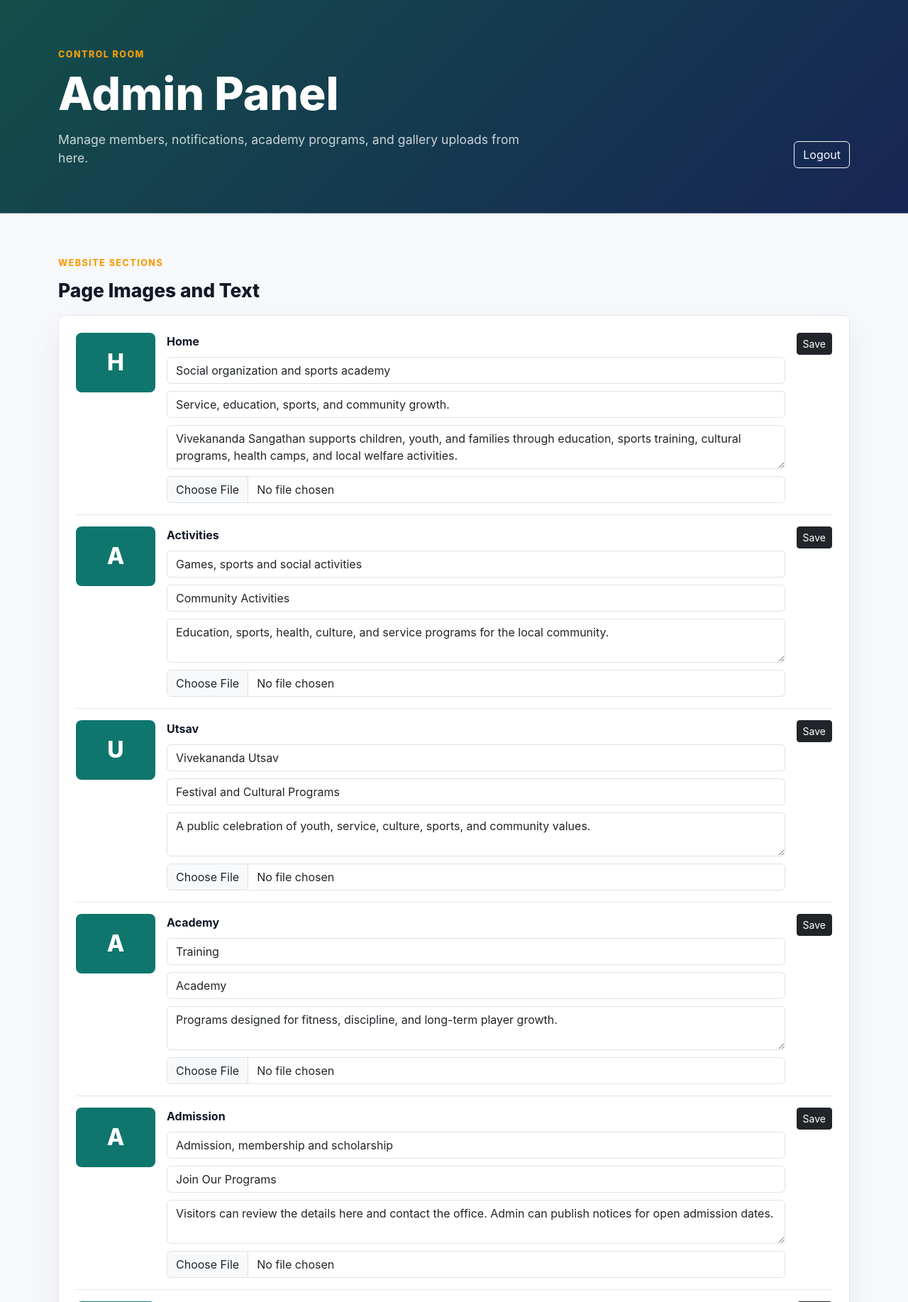
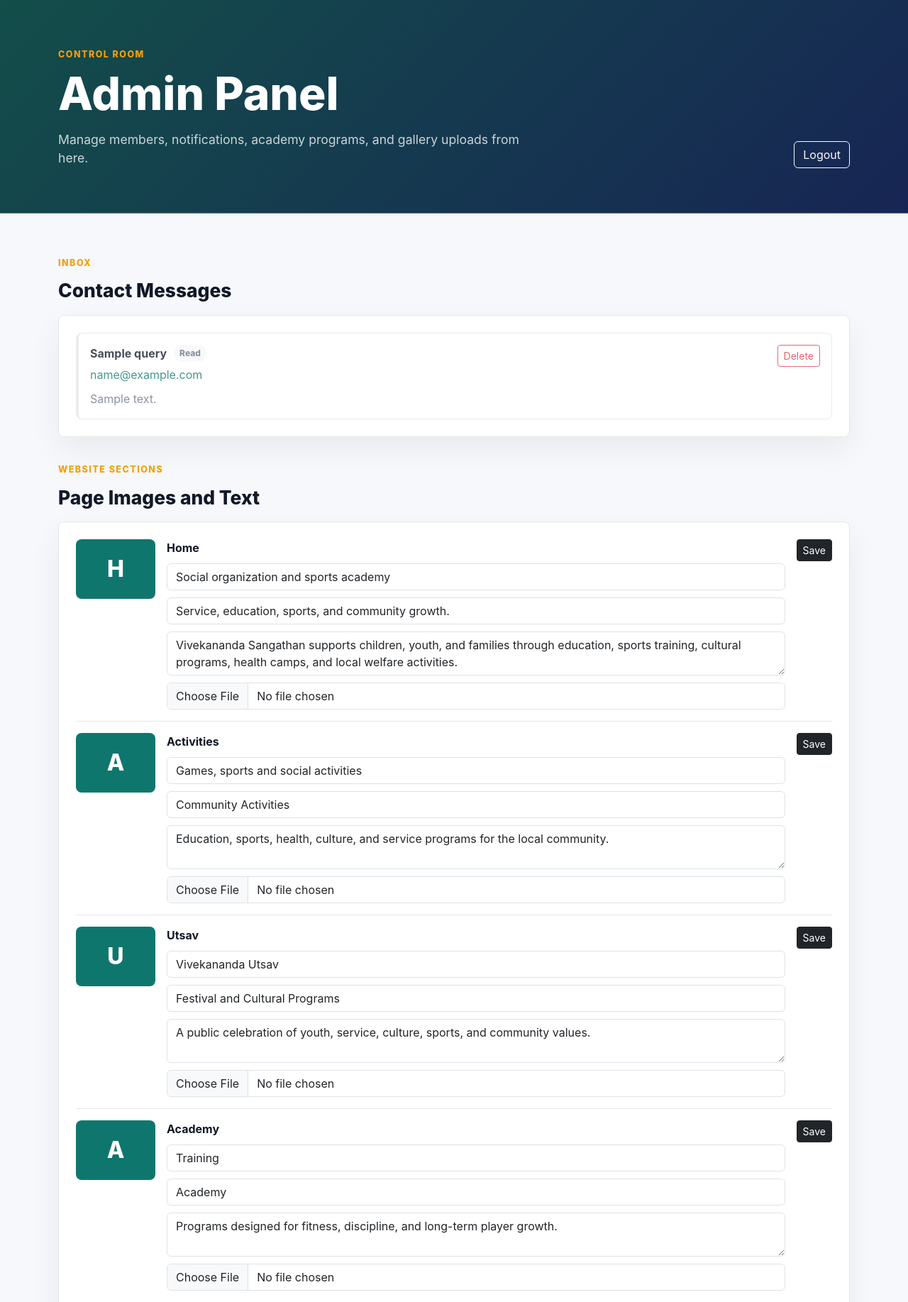
Before and after one commit to pronabroy936-debug/club-website, a Flask app: page /admin in a window 1280 px wide. Shown: the part 66-1901 px from the top of the page at 71% size. Run offline with Flask 3, Linux system fonts and the light colour scheme; the visitor is signed in with stand-in values (Sample User, id 1); a database or web service that is not in the repository returns one stand-in record (values such as "Sample title").

Commit message:
ADMIN INBOX

```diff
--- a/app.py
+++ b/app.py
@@ -418,6 +418,7 @@ def admin_logout():
 def admin():
     members = find_documents(db.members)
     notifications = find_documents(db.notifications)
+    queries = find_documents(db.queries)
     media = find_documents(db.gallery)
     programs = find_documents(db.programs)
     sections = get_all_sections()
@@ -425,11 +426,29 @@ def admin():
         "admin.html",
         members=members,
         notifications=notifications,
+        queries=queries,
         media=media,
         programs=programs,
         sections=sections,
         social_links=get_social_links(),
     )
+
+
+@app.route("/admin/queries/<query_id>/read", methods=["POST"])
+@login_required
+def mark_query_read(query_id):
+    update_document(db.queries, query_id, {
+        "status": "read",
+        "read_at": datetime.now(timezone.utc),
+    }, "Message marked as read.")
+    return redirect(url_for("admin"))
+
+
+@app.route("/admin/queries/<query_id>/delete", methods=["POST"])
+@login_required
+def delete_query(query_id):
+    delete_document(db.queries, query_id, "Message deleted successfully.")
+    return redirect(url_for("admin"))
 
 
 @app.route("/admin/sections/<slug>", methods=["POST"])
--- a/static/css/style.css
+++ b/static/css/style.css
@@ -483,6 +483,66 @@ body {
     gap: 16px;
 }
 
+.message-list {
+    display: grid;
+    gap: 14px;
+}
+
+.message-card {
+    display: grid;
+    grid-template-columns: minmax(0, 1fr) auto;
+    gap: 18px;
+    padding: 16px;
+    border: 1px solid var(--line);
+    border-left: 4px solid var(--accent);
+    border-radius: 8px;
+    background: #ffffff;
+}
+
+.message-card.is-read {
+    border-left-color: var(--line);
+    opacity: 0.76;
+}
+
+.message-head {
+    display: flex;
+    gap: 10px;
+    align-items: center;
+    margin-bottom: 6px;
+}
+
+.message-head span {
+    padding: 3px 8px;
+    color: var(--muted);
+    background: var(--paper);
+    border-radius: 999px;
+    font-size: 0.75rem;
+    font-weight: 800;
+}
+
+.message-head .unread {
+    color: #ffffff;
+    background: var(--brand);
+}
+
+.message-card a {
+    color: var(--brand);
+    text-decoration: none;
+}
+
+.message-card p {
+    margin: 10px 0 0;
+    color: var(--muted);
+    white-space: pre-wrap;
+}
+
+.message-actions {
+    display: flex;
+    flex-wrap: wrap;
+    gap: 8px;
+    justify-content: flex-end;
+}
+
 .section-edit-row {
     display: grid;
     grid-template-columns: 112px minmax(0, 1fr) auto;
@@ -667,6 +727,7 @@ body {
 
     .admin-header,
     .admin-edit-row,
+    .message-card,
     .section-edit-row {
         grid-template-columns: 1fr;
         display: grid;
--- a/templates/admin.html
+++ b/templates/admin.html
@@ -16,6 +16,45 @@
 </section>
 
 <section class="container section-space admin-stack">
+    <div class="admin-section">
+        <div class="section-heading">
+            <span class="eyebrow">Inbox</span>
+            <h2>Contact Messages</h2>
+        </div>
+        <div class="admin-list message-list">
+            {% for query in queries %}
+                <article class="message-card {% if query.status == 'read' %}is-read{% endif %}">
+                    <div>
+                        <div class="message-head">
+                            <strong>{{ query.name }}</strong>
+                            {% if query.status == 'read' %}
+                                <span>Read</span>
+                            {% else %}
+                                <span class="unread">New</span>
+                            {% endif %}
+                        </div>
+                        {% if query.email %}
+                            <a href="mailto:{{ query.email }}">{{ query.email }}</a>
+                        {% endif %}
+                        <p>{{ query.message }}</p>
+                    </div>
+                    <div class="message-actions">
+                        {% if query.status != 'read' %}
+                            <form action="{{ url_for('mark_query_read', query_id=query._id) }}" method="post">
+                                <button class="btn btn-sm btn-dark">Mark Read</button>
+                            </form>
+                        {% endif %}
+                        <form action="{{ url_for('delete_query', query_id=query._id) }}" method="post">
+                            <button class="btn btn-sm btn-outline-danger">Delete</button>
+                        </form>
+                    </div>
+                </article>
+            {% else %}
+                <div class="empty-state">No contact messages yet.</div>
+            {% endfor %}
+        </div>
+    </div>
+
     <div class="admin-section">
         <div class="section-heading">
             <span class="eyebrow">Website sections</span>
```
